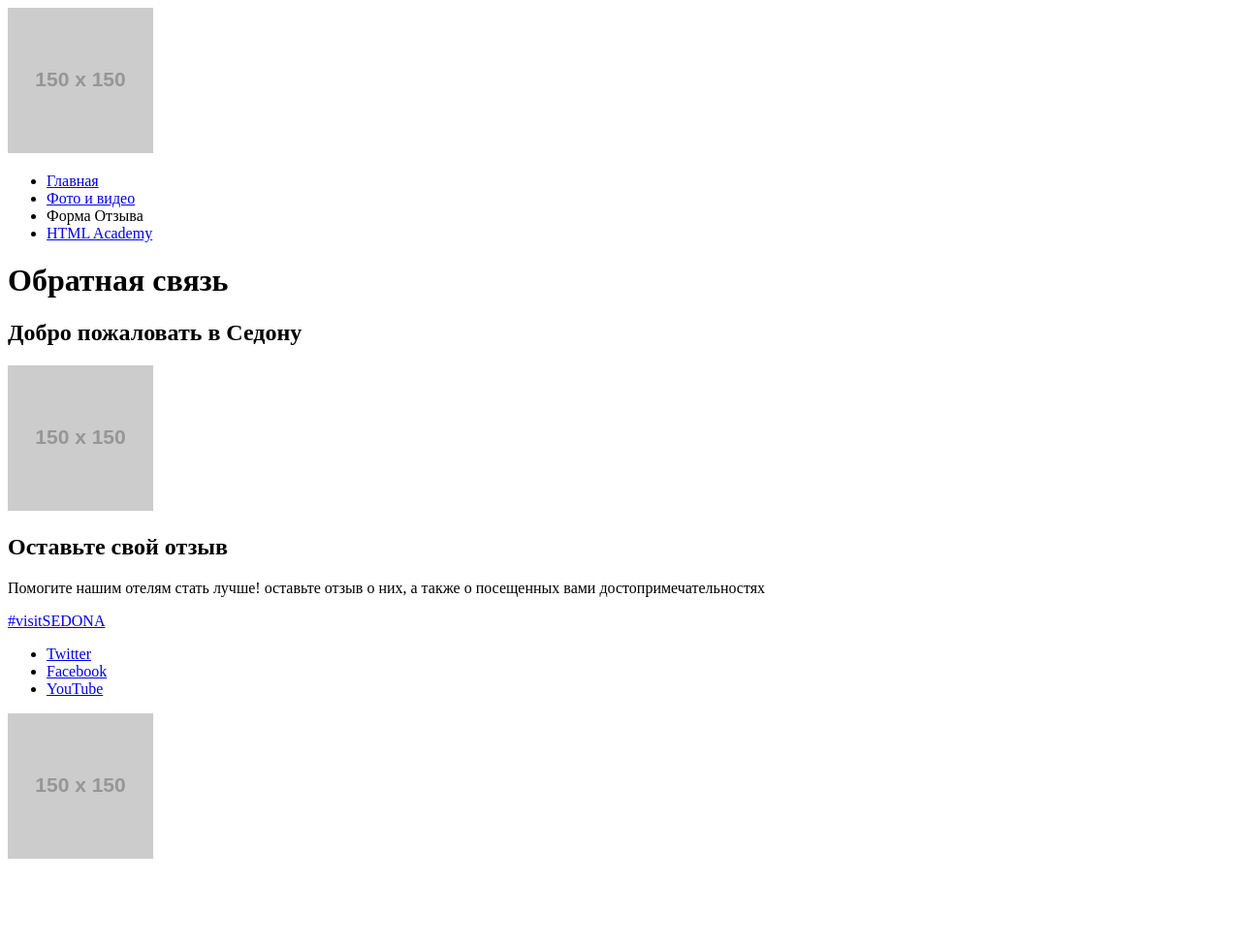
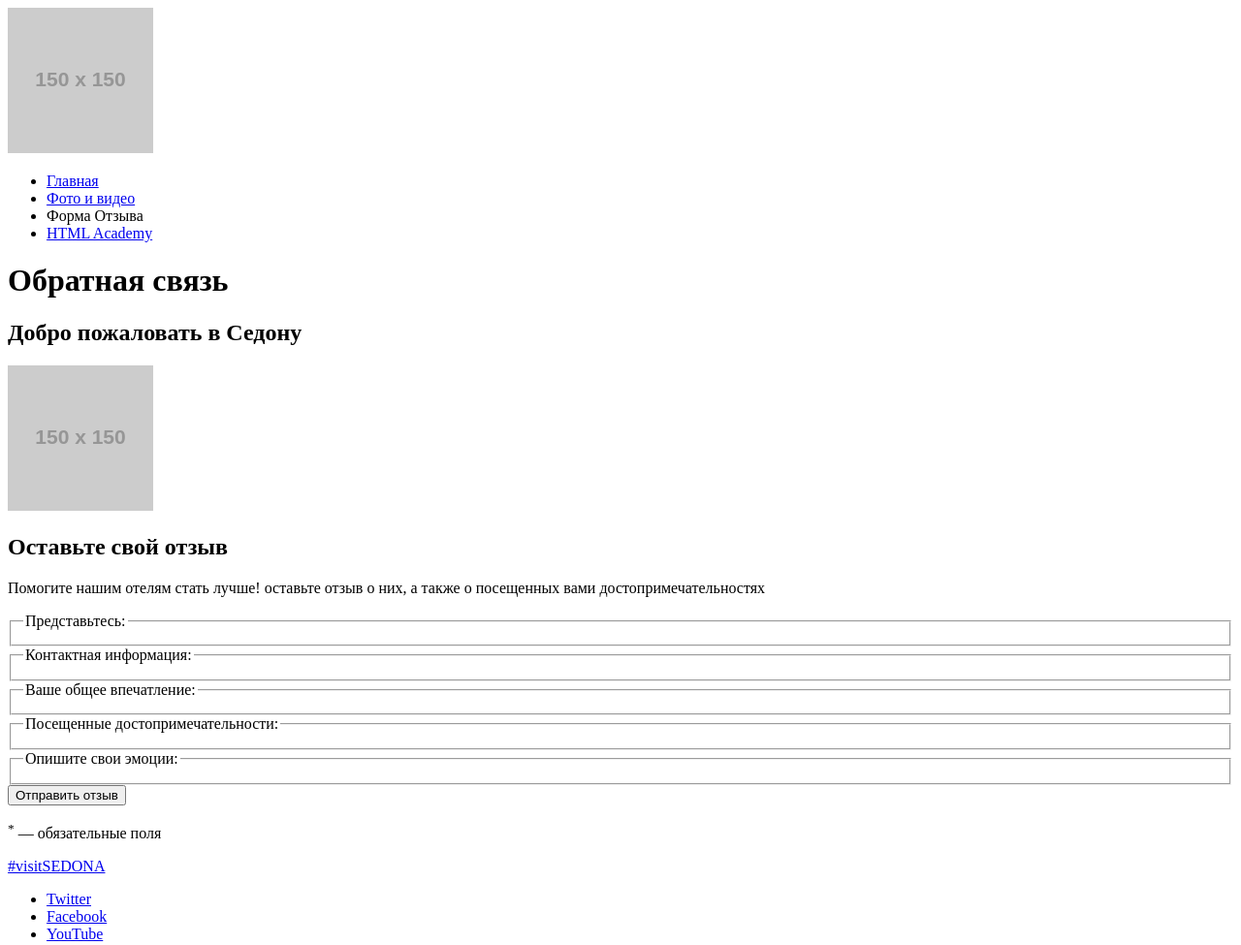
Before and after one commit to georgylazarev/1338907-sedona-20, a website: page source/form.html in a window 1280 px wide. Shown: the top 975 px of the page at 97% size. Before the commit the page ends 898 px from the top, so only its background shows below. Drawn offline with Linux system fonts and the light colour scheme; placeholder pictures from the web are drawn by us.

Commit message:
Форма 1 проходка

```diff
--- a/source/form.html
+++ b/source/form.html
@@ -41,6 +41,35 @@
           Помогите нашим отелям стать лучше! оставьте отзыв о них, а также о посещенных вами достопримечательностях
         </p>
       </section>
+
+      <section class="page-main__feedback feedback">
+        <form class="feedback__form" name="feedback" action="https://echo.htmlacademy.ru" method="post">
+
+          <fieldset class="feedback__fieldset">
+            <legend class="feedback__legend">Представьтесь:</legend>
+
+          </fieldset>
+          <fieldset class="feedback__fieldset">
+            <legend class="feedback__legend">Контактная информация:</legend>
+
+          </fieldset>
+          <fieldset class="feedback__fieldset">
+            <legend class="feedback__legend">Ваше общее впечатление:</legend>
+
+          </fieldset>
+          <fieldset class="feedback__fieldset">
+            <legend class="feedback__legend">Посещенные достопримечательности:</legend>
+
+          </fieldset>
+          <fieldset class="feedback__fieldset">
+            <legend class="feedback__legend">Опишите свои эмоции:</legend>
+
+          </fieldset>
+
+          <button class="feedback__submit-button" type="submit">Отправить отзыв</button>
+          <p class="feedback__required-description"><sup>*</sup> — обязательные поля</p>
+        </form>
+      </section>
     </main>
 
     <footer class="page-footer">
```
